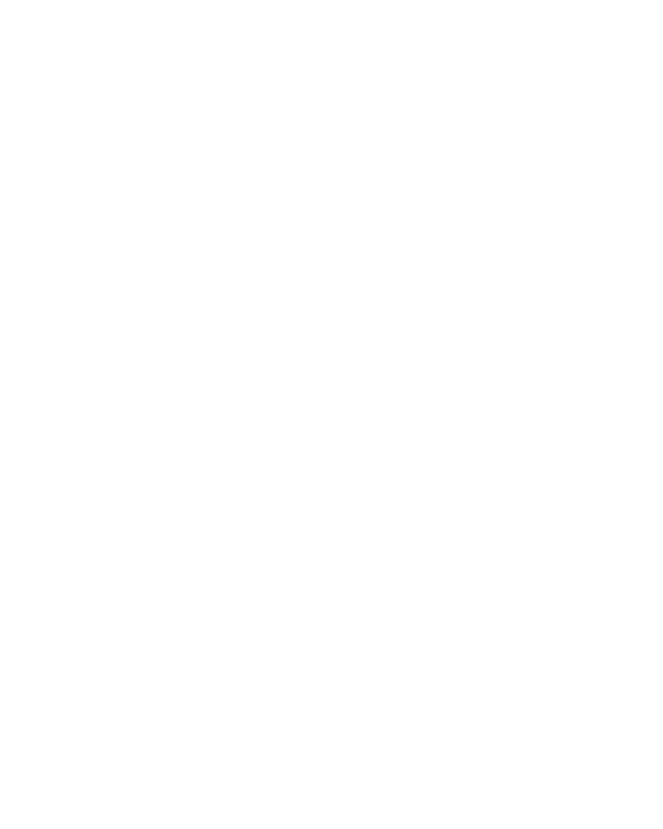
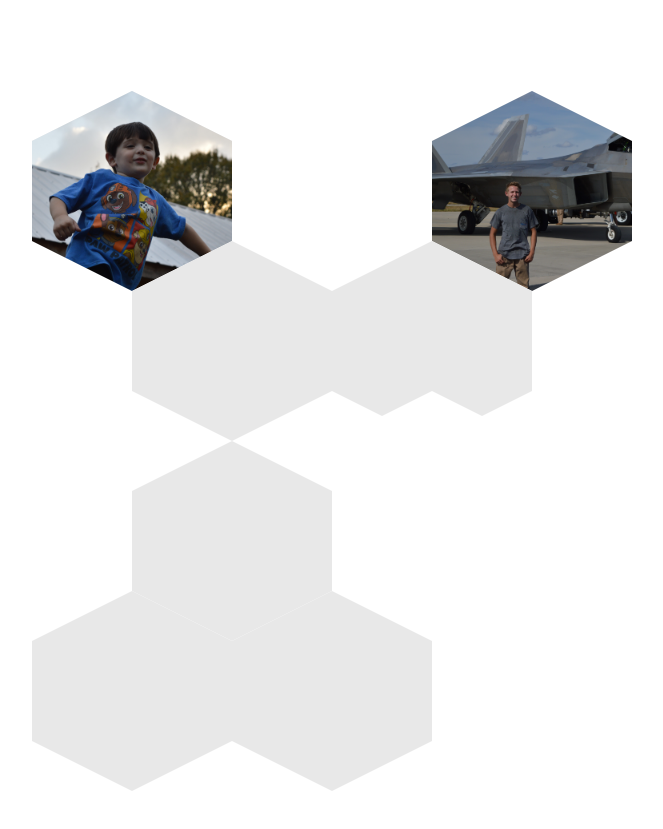
Before and after one commit to Tylers309/personal-site-revamp, a React (Create React App) app: page / in a window 1280 px wide. Shown: the part 709-1538 px from the top of the page, without its empty margins (608-1271 px from the left). Before the commit the page ends 800 px from the top, so only its background shows below. Built offline with nearby package versions, Linux system fonts and the light colour scheme.

Commit message:
Created Hex's using clip-path

```diff
--- a/src/App.css
+++ b/src/App.css
@@ -13,12 +13,12 @@
 
 
 
-  /* border: 1px solid blue; */
+  /* border: 1px solid blue;    */
 }
 
 html, body, #root, .wrapper{
   height: 100%;
   width: 100%;
 
-  overflow-y: hidden;
+  overflow-X: hidden;
 }
--- a/src/App.js
+++ b/src/App.js
@@ -3,6 +3,7 @@ import React, { Component } from 'react';
 import styled from 'styled-components';
 
 import Landing from './landing/landing';
+import About from './about/about';
 
 import './App.css';
 
@@ -13,6 +14,8 @@ class App extends Component {
       <Wrapper>
 
         <Landing />
+
+        <About />
 
       </Wrapper>
     );
--- /dev/null
+++ b/src/about/about.js
@@ -0,0 +1,127 @@
+import React, { Component } from 'react';
+
+import styled from 'styled-components';
+
+import luke from './pictures/luke.JPG';
+import tylerRaptor from './pictures/tylerRaptor.JPG';
+
+import './hex.css';
+
+class About extends Component {
+
+  render() {
+    return (
+      <Wrapper>
+        <AboutLeft>
+
+        </AboutLeft>
+
+        <AboutRight>
+          <RightHolder>
+            <HexTopRow>
+              <Hexagon>
+                <Img src={luke} alt="Tyler Sutton" />
+              </Hexagon>
+              <EmptyHex />
+              <Hexagon>
+                <Img src={tylerRaptor} alt="Tyler Sutton standing in front of a F-22 Raptor" />
+              </Hexagon>
+            </HexTopRow>
+            <HexMidRow>
+              <Hexagon>
+              </Hexagon>
+              <Hexagon />
+              <Hexagon>
+              </Hexagon>
+            </HexMidRow>
+            <HexBotRow>
+              <EmptyHex />
+
+              <Hexagon>
+
+              </Hexagon>
+              <Hexagon>
+
+              </Hexagon>
+            </HexBotRow>
+
+          </RightHolder>
+        </AboutRight>
+      </Wrapper>
+    );
+  }
+}
+
+export default About;
+
+
+const Wrapper = styled.div`
+  width: 100%;
+  height: 100%;
+
+  position: relative;
+`;
+
+const AboutLeft = styled.div`
+  height: 100%;
+  width: 50%;
+
+  display: flex;
+  justify-content: center;
+
+  float: left;
+
+`;
+
+const AboutRight = styled(AboutLeft)`
+  width: 50%;
+`;
+
+
+const RightHolder = styled.div`
+  align-self: center;
+`;
+
+
+const Hexagon = styled.div`
+
+  width: 200px;
+  height: 200px;
+  background: #e8e8e8;
+  position: relative;
+  float: left;
+
+
+
+
+  -webkit-clip-path: polygon(50% 0%, 100% 25%, 100% 75%, 50% 100%, 0% 75%, 0% 25%);
+clip-path: polygon(50% 0%, 100% 25%, 100% 75%, 50% 100%, 0% 75%, 0% 25%);
+`;
+
+const EmptyHex = styled(Hexagon)`
+  background: #fff;
+
+`;
+const HexTopRow = styled.div`
+  height: 150px;
+  width: auto;
+
+`;
+
+
+const HexMidRow = styled(HexTopRow)`
+  padding-left: 100px;
+
+  transform: translateY(-50px);
+`;
+
+const HexBotRow = styled(HexTopRow)`
+  transform: translateY(-100px);
+`;
+
+const Img = styled.img`
+ height: auto;
+ max-width 100%;
+
+ position: absolute
+`;
--- /dev/null
+++ b/src/about/hex.css
@@ -0,0 +1,24 @@
+
+.hexagon {
+  overflow: hidden;
+  visibility: hidden;
+  transform: rotate(120deg);
+  }
+.hexagon-in1 {
+  overflow: hidden;
+  width: 100%;
+  height: 100%;
+  transform: rotate(-60deg);
+  }
+.hexagon-in2 {
+  width: 100%;
+  height: 100%;
+  background-color: #e8e8e8;
+  visibility: visible;
+  transform: rotate(-60deg);
+  }
+
+.hexagon2 {
+  width: 90px;
+  height: 200px;
+}
```
Also changed, not shown: src/about/pictures/luke.JPG (added), src/about/pictures/tylerRaptor.JPG (added).
